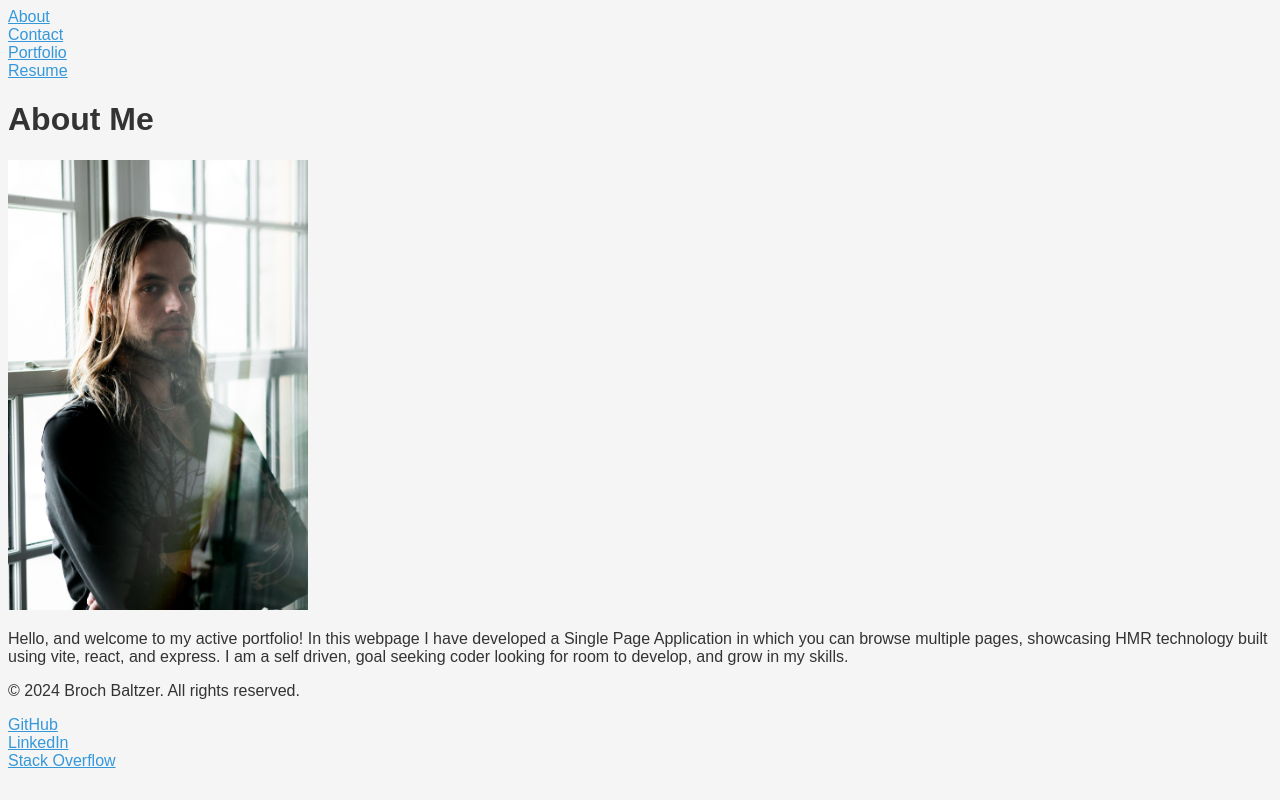
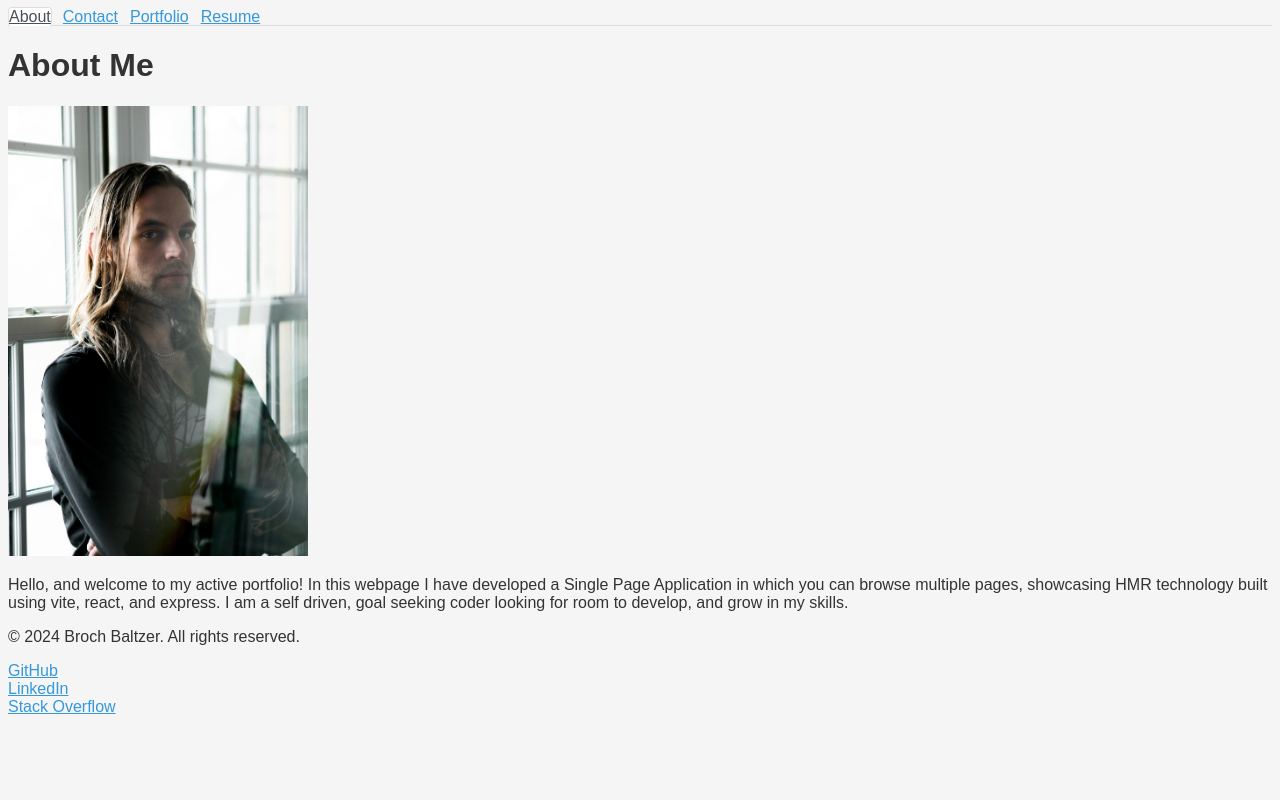
Before and after one commit to brochb/React-Single-Page-Portfolio, a React (Vite) app: page / in a window 1280 px wide. Built offline with nearby package versions, Linux system fonts and the light colour scheme.

Commit message:
made nav links horizontal

```diff
--- a/src/styles/project.css
+++ b/src/styles/project.css
@@ -31,6 +31,30 @@ body {
     color: #666;
 }
 
+.nav-tabs {
+    display: flex;
+    flex-direction: row;
+    padding-left: 0;
+    margin-bottom: 0;
+    border-bottom: 1px solid #ddd;
+}
+
+.nav-tabs .nav-item {
+    margin-bottom: -1px;
+}
+
+.nav-tabs .nav-link {
+    margin-right: 10px;
+    border: 1px solid transparent;
+    border-radius: .25rem;
+}
+
+.nav-tabs .nav-link.active {
+    color: #495057;
+    background-color: #fff;
+    border-color: #ddd #ddd #fff;
+}
+
 a {
     color: var(--accent-color);
 }
```
